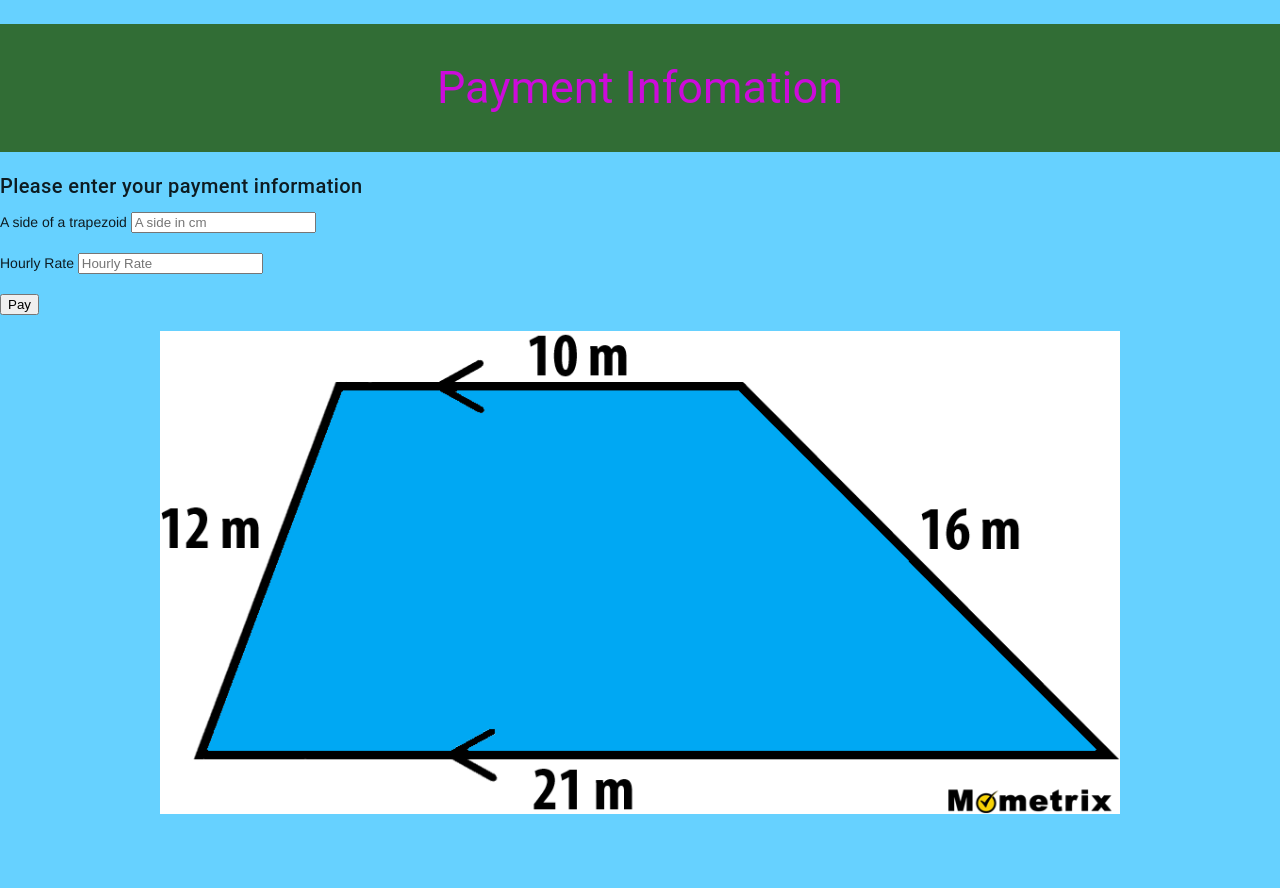
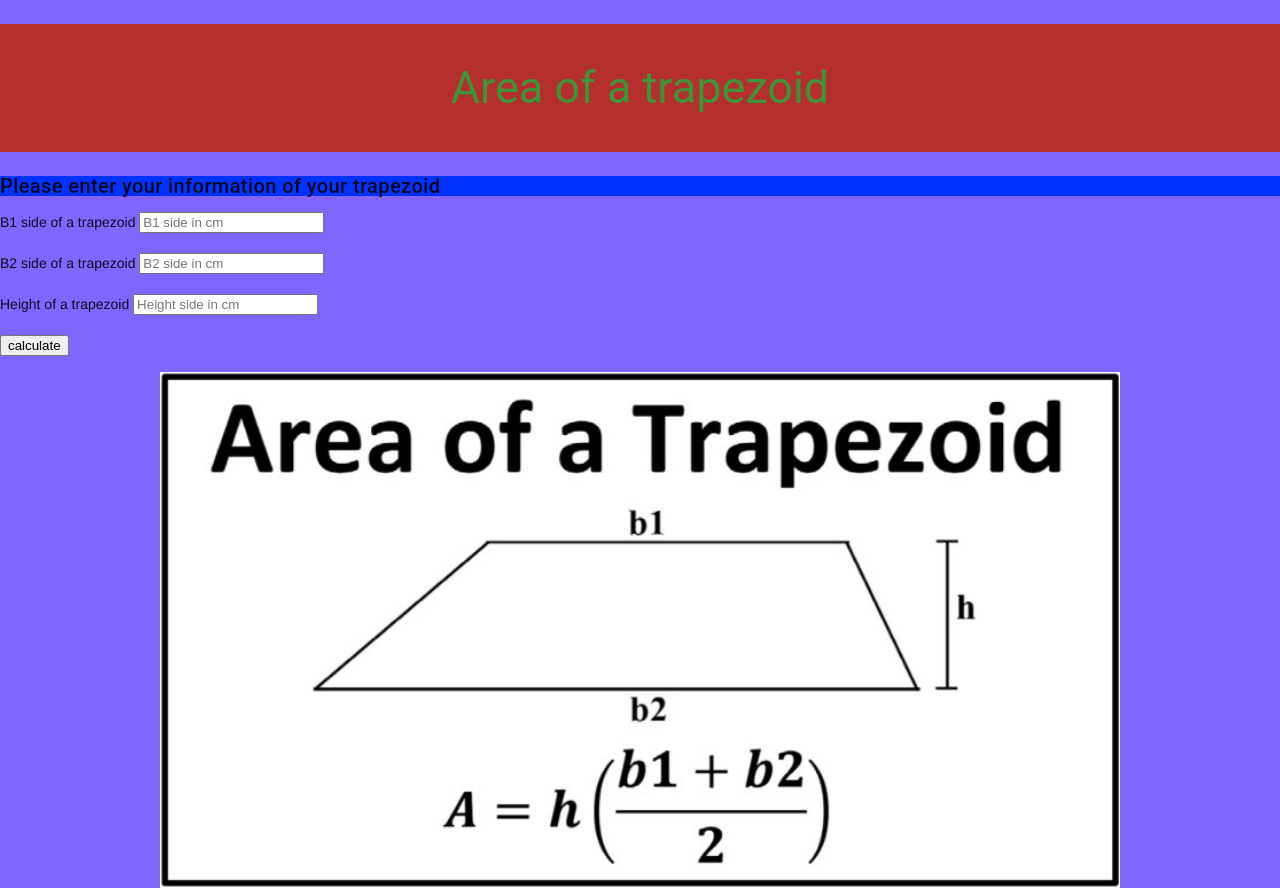
Before and after one commit to ICS20-Programming-Remy-S/Unit3-01-HTML-AreaTrapezoid, a plain HTML site: page index.html in a window 1280 px wide. Before the commit the page ends 824 px from the top, so only its background shows below. Drawn offline with nearby package versions, Linux system fonts and the light colour scheme.

Commit message:
Initial commit

```diff
--- a/css/style.css
+++ b/css/style.css
@@ -5,16 +5,16 @@
 */
 
 body {
-	background-color: #66d1ff;
+	background-color: #8066ff;
 }
 
 h2 {
-	background-color: rgb(49, 109, 53);
-	color: hsl(296, 90%, 45%);
+	background-color: rgb(182, 47, 47);
+	color: hsl(116, 46%, 40%);
 	padding: 40px;
 	text-align: center;
 }
 
-p {
-	background-color: #eeff00;
+H5 {
+	background-color: #0033ff;
 }
--- a/index.html
+++ b/index.html
@@ -2,7 +2,7 @@
 <html>
   <head>
     <meta charset="utf-8" />
-    <meta name="description" content="Area, with JavaScript" />
+    <meta name="description" content="Area of a trapezoid, with JavaScript" />
     <meta name="keywords" content="immaculata, ics2o" />
     <meta name="author" content="Remy Skelton" />
     <meta name="viewport" content="width=device-width, initial-scale=1.0" />
@@ -13,29 +13,30 @@
     <link rel="stylesheet" href="https://fonts.googleapis.com/icon?family=Material+Icons" />
     <link rel="stylesheet" href="https://code.getmdl.io/1.3.0/material.pink-deep_orange.min.css" />
     <link rel="stylesheet" href="./css/style.css" />
-    <title>Payment info, with JavaScript</title>
+    <title>Area of a trapezoid, with JavaScript</title>
   </head>
   <body>
-              <h2>Payment Infomation</h2>
-              <h5>Please enter your payment information</h5>
+              <h2>Area of a trapezoid</h2>
+              <h5>Please enter your information of your trapezoid</h5>
     <!--- Script --->
     <script src="./js/script.js"></script>
-    <!--- Hours Worked --->
+    <!--- A side --->
       <form action="javascript:enterClicked()">
-        <label for="aSide">A side of a trapezoid</label>
-        <input type="text" id="hours-worked" placeholder="A side in cm"><br><br>
-        <!--- Rate --->
-        <label for="hourlyRate">Hourly Rate</label>
-        <input type="number" id="hourly-rate" placeholder="Hourly Rate" step=".01"><br><br>
-        <input type="submit" value="Pay">
+        <label for="fname">B1 side of a trapezoid</label>
+        <input type="number" id="b1-side" placeholder="B1 side in cm" step=".01"><br><br>
+        <!--- B side --->
+        <label for="b2Side">B2 side of a trapezoid</label>
+        <input type="number" id="b2-side" placeholder="B2 side in cm" step=".01"><br><br>
+        <!--- Hight --->
+        <label for="height">Height of a trapezoid</label>
+        <input type="number" id="height" placeholder="Height side in cm" step=".01"><br><br>
+        <input type="submit" value="calculate">
       </form>
     </p>
      <!-- Create a space where the user information will be displayed -->
-    <div id="takeHomeSalary"></div>
-    <div id="taxPaid">
-    </div>
+    <div id="area"></div>
     <center>
-    <img src="./images/trapazoid.png" width="75%" height="auto">
+    <img src="./images/Trapezoid.jpg" width="75%" height="auto">
     </center>
   </body>
 </html>
--- a/js/script.js
+++ b/js/script.js
@@ -5,16 +5,14 @@
 // This file contains the JS functions for index.html
 
 function enterClicked () {
-  const TAX_RATE=0.2005
 
   // User data input
-  let hoursWorked = parseFloat(document.getElementById("hours-worked").value)
-  let hourlyRate = parseFloat(document.getElementById("hourly-rate").value)
-  let totalPay = hoursWorked * hourlyRate;
-  let tax = totalPay * TAX_RATE;
-  let takeHomeSalary = totalPay - tax;
+  let b1Side = parseFloat(document.getElementById("b1-side").value)
+  let b2Side = parseFloat(document.getElementById("b2-side").value)
+  let height = parseFloat(document.getElementById("height").value)
+  //prosses
+  let area = ((b1Side + b2Side) * height) / 2;
 
   // Data given back to user
-  document.getElementById('takeHomeSalary').innerHTML = 'After taxes your take home slary is $' + takeHomeSalary.toFixed(2)
-  document.getElementById('taxPaid').innerHTML = 'Amount of tax money the goverment will resive from you is $ ' + tax.toFixed(2)
+  document.getElementById('area').innerHTML = 'The area of your trapezoid is ' + area.toFixed(2) + 'cm<sup>2</sup>'
 }
```
Also changed, not shown: favicon/android-chrome-192x192.png (added), favicon/android-chrome-512x512.png (added), favicon/apple-touch-icon.png (added), favicon/favicon-16x16.png (added), favicon/favicon-32x32.png (added), favicon/favicon.ico (added), favicon/site.webmanifest (added), images/Trapezoid.jpg (added), images/trapazoid.png (deleted).
